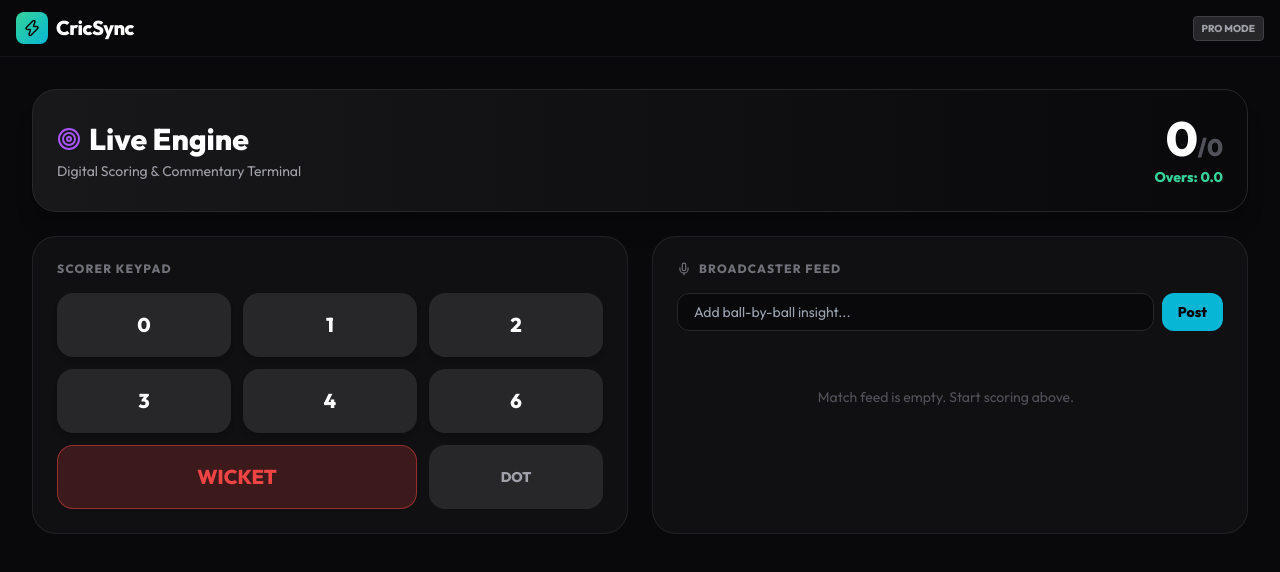
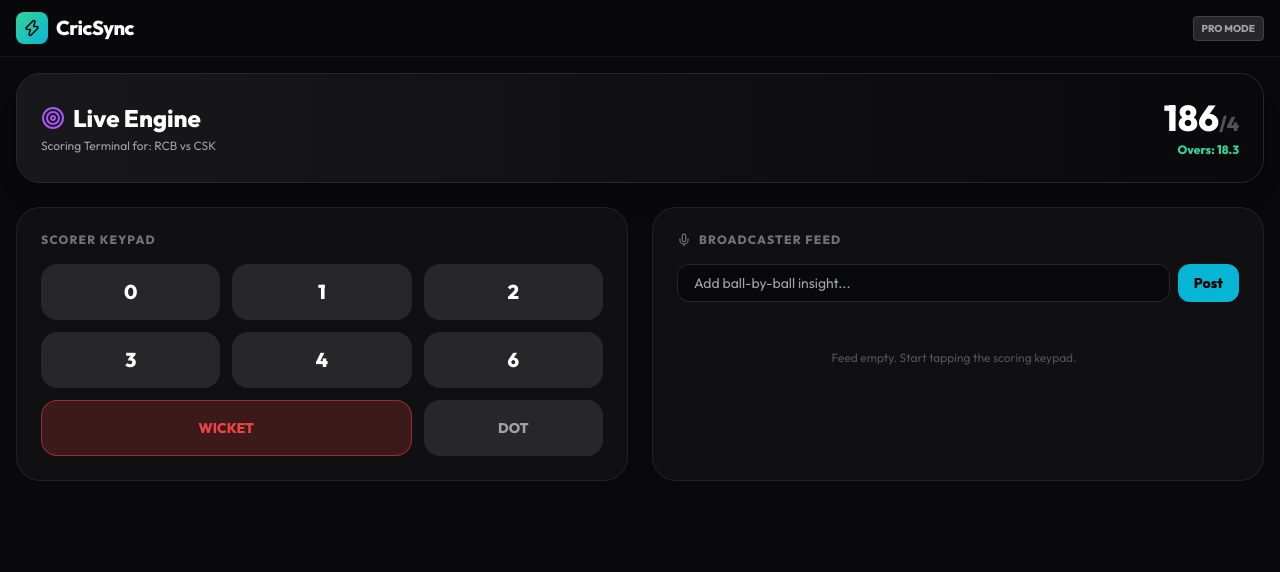
Before and after one commit to MahalingaRaya/CricSync-UI, a React (Vite) app: page /live in a window 1280 px wide. Shown: the top 572 px of the page. Built offline with nearby package versions, Linux system fonts and the light colour scheme.

Commit message:
Update LiveEngine.jsx

```diff
--- a/src/LiveEngine.jsx
+++ b/src/LiveEngine.jsx
@@ -1,109 +1,106 @@
 import React, { useState } from 'react';
 import { Target, Mic } from 'lucide-react';
+import { useApp } from './AppContext'; // <-- Import global state hook
 
 export const LiveEngine = () => {
-  // State for the Live Match Engine
-  const [runs, setRuns] = useState(0);
-  const [wkts, setWkts] = useState(0);
-  const [balls, setBalls] = useState(0);
+  const { liveMatch, setLiveMatch } = useApp(); // Get current match variables from global state
   const [feed, setFeed] = useState([]);
   const [commentBox, setCommentBox] = useState("");
 
   const handleScore = (runVal) => {
-    setRuns(runs + runVal);
-    setBalls(balls + 1);
-    const overStr = `${Math.floor((balls + 1) / 6)}.${(balls + 1) % 6}`;
-    setFeed([{ type: 'score', over: overStr, text: `Batter scores ${runVal} runs.` }, ...feed]);
+    // Dynamically update global context state
+    const updatedBalls = liveMatch.balls + 1;
+    const overStr = `${Math.floor(updatedBalls / 6)}.${updatedBalls % 6}`;
+
+    setLiveMatch({
+      ...liveMatch,
+      runs: liveMatch.runs + runVal,
+      balls: updatedBalls
+    });
+
+    setFeed([{ type: 'score', over: overStr, text: `Batter scores ${runVal} run(s).` }, ...feed]);
   };
 
   const handleWicket = () => {
-    setWkts(wkts + 1);
-    setBalls(balls + 1);
-    const overStr = `${Math.floor((balls + 1) / 6)}.${(balls + 1) % 6}`;
-    setFeed([{ type: 'wicket', over: overStr, text: `OUT! Huge wicket for the fielding side.` }, ...feed]);
+    const updatedBalls = liveMatch.balls + 1;
+    const overStr = `${Math.floor(updatedBalls / 6)}.${updatedBalls % 6}`;
+
+    setLiveMatch({
+      ...liveMatch,
+      wickets: liveMatch.wickets + 1,
+      balls: updatedBalls
+    });
+
+    setFeed([{ type: 'wicket', over: overStr, text: `OUT! Huge wicket falls for ${liveMatch.teamA}.` }, ...feed]);
   };
 
   const handleCommentary = () => {
     if (!commentBox) return;
-    const overStr = `${Math.floor(balls / 6)}.${balls % 6}`;
+    const overStr = `${Math.floor(liveMatch.balls / 6)}.${liveMatch.balls % 6}`;
     setFeed([{ type: 'commentary', over: overStr, text: commentBox }, ...feed]);
-    setCommentBox(""); // Clear input after posting
+    setCommentBox("");
   };
 
   return (
-    <div className="p-4 md:p-8 max-w-7xl mx-auto mb-20 md:mb-0 space-y-6">
+    <div className="p-4 max-w-7xl mx-auto mb-20 space-y-6">
 
-      {/* Real-time Match Header */}
+      {/* Real-time Match Terminal Header */}
       <div className="bg-gradient-to-r from-zinc-900 to-zinc-950 p-6 rounded-3xl border border-zinc-800 shadow-xl flex items-center justify-between">
         <div>
-          <h1 className="text-2xl md:text-3xl font-black text-white flex items-center gap-2">
+          <h1 className="text-2xl font-black text-white flex items-center gap-2">
             <Target className="text-purple-500" /> Live Engine
           </h1>
-          <p className="text-zinc-400 text-xs md:text-sm font-medium mt-1">Digital Scoring & Commentary Terminal</p>
+          <p className="text-zinc-400 text-xs font-medium mt-1">Scoring Terminal for: {liveMatch.teamA} vs {liveMatch.teamB}</p>
         </div>
         <div className="text-right">
-          <h2 className="text-4xl md:text-5xl font-black text-white">{runs}<span className="text-2xl text-zinc-600">/{wkts}</span></h2>
-          <p className="text-emerald-400 font-bold mt-1 text-sm">Overs: {Math.floor(balls/6)}.{balls%6}</p>
+          <h2 className="text-4xl font-black text-white">{liveMatch.runs}<span className="text-xl text-zinc-600">/{liveMatch.wickets}</span></h2>
+          <p className="text-emerald-400 font-bold mt-1 text-xs">Overs: {Math.floor(liveMatch.balls/6)}.{liveMatch.balls%6}</p>
         </div>
       </div>
 
       <div className="grid md:grid-cols-2 gap-6">
 
-        {/* The Scorer's Keypad */}
+        {/* Scorer Keypad */}
         <div className="bg-zinc-900/50 border border-zinc-800/80 p-6 rounded-3xl">
           <h3 className="text-xs font-bold text-zinc-500 uppercase tracking-widest mb-4">Scorer Keypad</h3>
           <div className="grid grid-cols-3 gap-3">
             {[0, 1, 2, 3, 4, 6].map(num => (
-              <button
-                key={num}
-                onClick={() => handleScore(num)}
-                className="bg-zinc-800 hover:bg-zinc-700 text-white font-black text-xl h-16 rounded-2xl transition shadow-md active:scale-95"
-              >
+              <button key={num} onClick={() => handleScore(num)} className="bg-zinc-800 hover:bg-zinc-700 text-white font-black text-xl h-14 rounded-2xl transition active:scale-95">
                 {num}
               </button>
             ))}
-            <button
-              onClick={handleWicket}
-              className="bg-red-500/20 text-red-500 border border-red-500/50 hover:bg-red-500/30 font-black text-xl h-16 rounded-2xl col-span-2 transition active:scale-95"
-            >
+            <button onClick={handleWicket} className="bg-red-500/20 text-red-500 border border-red-500/50 hover:bg-red-500/30 font-black text-sm h-14 rounded-2xl col-span-2 transition active:scale-95">
               WICKET
             </button>
-            <button
-              onClick={() => handleScore(0)}
-              className="bg-zinc-800 hover:bg-zinc-700 text-zinc-400 font-black text-sm h-16 rounded-2xl transition active:scale-95"
-            >
+            <button onClick={() => handleScore(0)} className="bg-zinc-800 hover:bg-zinc-700 text-zinc-400 font-black text-sm h-14 rounded-2xl transition active:scale-95">
               DOT
             </button>
           </div>
         </div>
 
-        {/* The Commentator's Terminal */}
+        {/* Commentator Feed input */}
         <div className="bg-zinc-900/50 border border-zinc-800/80 p-6 rounded-3xl flex flex-col">
           <h3 className="text-xs font-bold text-zinc-500 uppercase tracking-widest mb-4 flex items-center gap-2">
             <Mic size={14} /> Broadcaster Feed
           </h3>
           <div className="flex gap-2 mb-4">
             <input
-              type="text"
-              value={commentBox}
-              onChange={(e) => setCommentBox(e.target.value)}
-              placeholder="Add ball-by-ball insight..."
-              className="flex-1 bg-zinc-950 border border-zinc-800 rounded-xl px-4 py-2 text-white text-sm focus:outline-none focus:border-cyan-500"
+              type="text" value={commentBox} onChange={(e) => setCommentBox(e.target.value)}
+              placeholder="Add ball-by-ball insight..." className="flex-1 bg-zinc-950 border border-zinc-800 rounded-xl px-4 py-2 text-white text-sm focus:outline-none"
             />
             <button onClick={handleCommentary} className="bg-cyan-500 text-black font-bold px-4 py-2 rounded-xl text-sm transition active:scale-95">
               Post
             </button>
           </div>
 
-          {/* Dynamic Feed Output */}
-          <div className="flex-1 overflow-y-auto space-y-3 max-h-64 pr-2">
+          <div className="flex-1 overflow-y-auto space-y-3 max-h-56 pr-2">
             {feed.length === 0 ? (
-              <p className="text-zinc-600 text-sm font-medium text-center mt-10">Match feed is empty. Start scoring above.</p>
+              <p className="text-zinc-600 text-xs font-medium text-center mt-8">Feed empty. Start tapping the scoring keypad.</p>
             ) : (
               feed.map((item, i) => (
                 <div key={i} className="flex gap-3 bg-zinc-950/50 p-3 rounded-xl border border-zinc-800/50">
-                  <span className="font-black text-zinc-500 text-sm shrink-0">{item.over}</span>
-                  <p className={`text-sm ${item.type === 'wicket' ? 'text-red-400 font-bold' : item.type === 'commentary' ? 'text-cyan-400 font-medium' : 'text-zinc-300'}`}>
+                  <span className="font-black text-zinc-500 text-xs shrink-0">{item.over}</span>
+                  <p className={`text-xs ${item.type === 'wicket' ? 'text-red-400 font-bold' : item.type === 'commentary' ? 'text-cyan-400 font-medium' : 'text-zinc-300'}`}>
                     {item.text}
                   </p>
                 </div>
@@ -111,6 +108,7 @@ export const LiveEngine = () => {
             )}
           </div>
         </div>
+
       </div>
     </div>
   );
```
